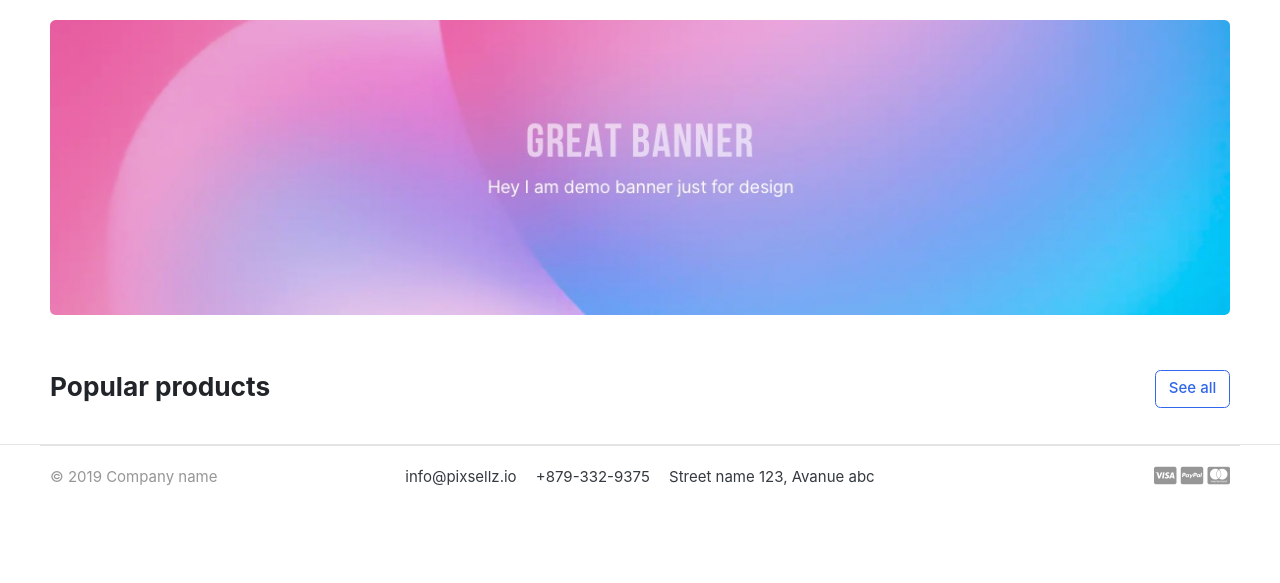
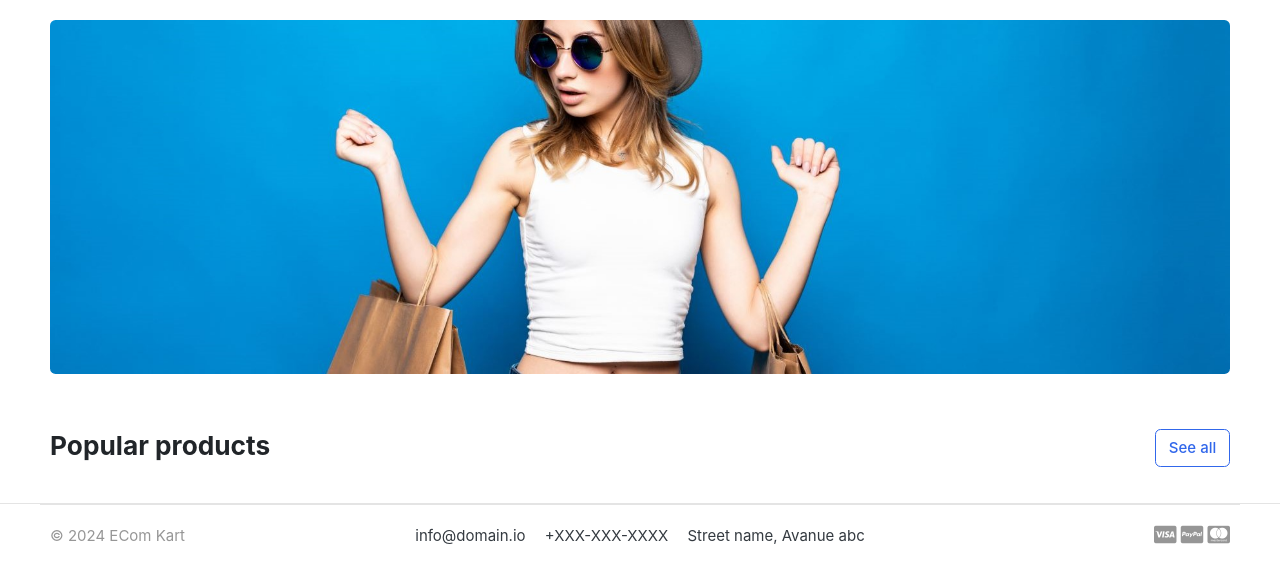
Before and after one commit to STRYKER316/ecom-kart-django, a Django app: page / in a window 1280 px wide. Shown: the part 118-701 px from the top of the page. Run offline with Django 3.2, Linux system fonts and the light colour scheme; data that the repository does not hold is empty; some libraries are stand-ins or nearby versions; some web fonts are replaced.

Commit message:
Add a new cover image

```diff
--- a/templates/home.html
+++ b/templates/home.html
@@ -9,7 +9,7 @@
     <div class="container">
 
     <div class="intro-banner-wrap">
-        <img src="{% static 'images/banners/1.jpg' %}" class="img-fluid rounded">
+        <img src="{% static 'images/banners/cover.jpg' %}" class="img-fluid rounded">
     </div>
 
     </div> <!-- container //  -->
--- a/templates/includes/footer.html
+++ b/templates/includes/footer.html
@@ -5,12 +5,12 @@
     <div class="container">
         <section class="footer-bottom border-top row">
             <div class="col-md-2">
-                <p class="text-muted"> &copy 2019 Company name </p>
+                <p class="text-muted"> &copy 2024 ECom Kart </p>
             </div>
             <div class="col-md-8 text-md-center">
-                <span  class="px-2">info@pixsellz.io</span>
-                <span  class="px-2">+879-332-9375</span>
-                <span  class="px-2">Street name 123, Avanue abc</span>
+                <span  class="px-2">info@domain.io</span>
+                <span  class="px-2">+XXX-XXX-XXXX</span>
+                <span  class="px-2">Street name, Avanue abc</span>
             </div>
             <div class="col-md-2 text-md-right text-muted">
                 <i class="fab fa-lg fa-cc-visa"></i>
```
Also changed, not shown: ecom_kart/static/images/banners/1.jpg (deleted), ecom_kart/static/images/banners/cover.jpg (added).
